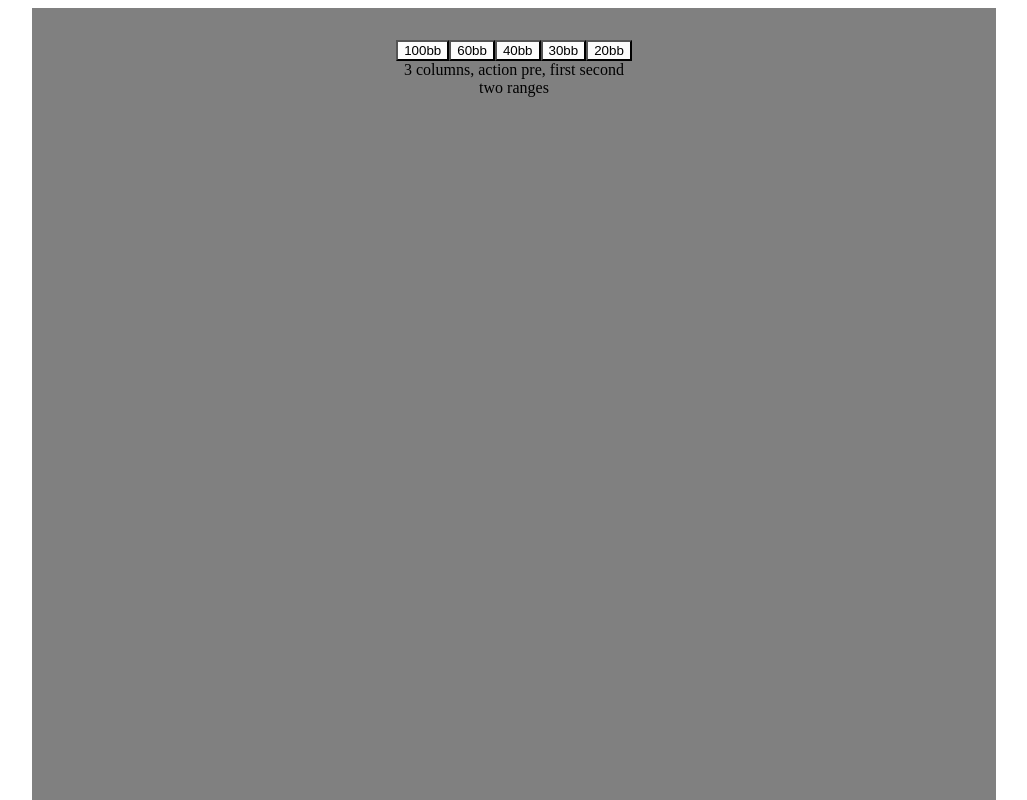
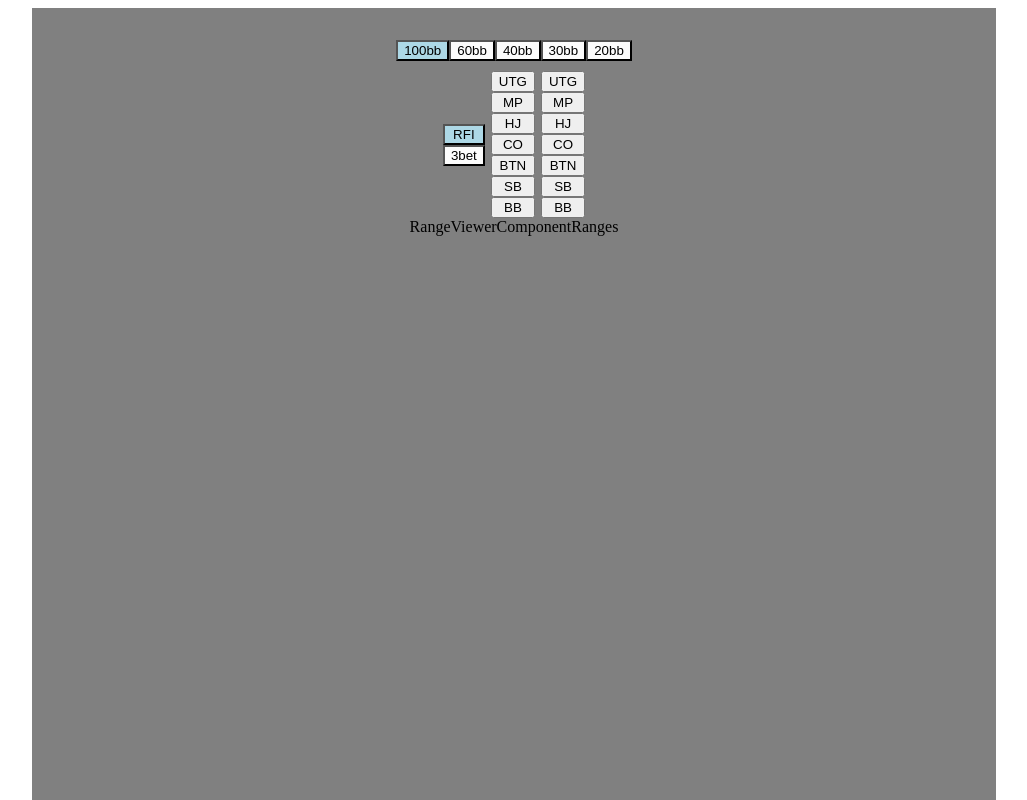
Before and after one commit to perez1187/jakacoachingMVP, a React (Vite) app in the folder jakacoachingMVP/: page /mvpversion1 in a window 1280 px wide. Shown: the top 800 px of the page, without its empty margins (126-1153 px from the left). Built offline with nearby package versions, Linux system fonts and the light colour scheme.

Commit message:
adding context

```diff
--- a/jakacoachingMVP/src/App.css
+++ b/jakacoachingMVP/src/App.css
@@ -1,8 +1,8 @@
-#root {
-  /* width: 900px;
-  height: 1000px; */
-  /* margin: 0 auto;
+/* .root{
+  width: 900px;
+  height: 1000px;
+  margin: 0 auto;
   padding: 2rem;
   text-align: center;
-  background-color: gray; */
-}
+  background-color: gray;
+} */
--- a/jakacoachingMVP/src/components/RangeViewerComponent/RangeViewerComponent.css
+++ b/jakacoachingMVP/src/components/RangeViewerComponent/RangeViewerComponent.css
@@ -1,12 +1,8 @@
 .RangeViewerComponentbox{
-    width: 900px;
+    /* width: 900px;
     height: 1000px;
     margin: 0 auto;
     padding: 2rem;
-    text-align: center;
-    background-color: gray;
+    text-align: center; */
+    /* background-color: gray; */
 }
-
-.ActiveBBButton {
-    color: blue;
-}
--- a/jakacoachingMVP/src/components/RangeViewerComponent/RangeViewerComponent.jsx
+++ b/jakacoachingMVP/src/components/RangeViewerComponent/RangeViewerComponentBB.jsx
@@ -1,7 +1,10 @@
-import React, {useState, useEffect} from 'react'
+import React, {useState, useEffect, useContext} from 'react'
 
 // css
 import './RangeViewerComponent.css'
+
+// context
+import RangeViewerContext from '../../contexts/RangeViewerContext'
 
 function RangeViewerComponent() {
 
@@ -9,19 +12,19 @@ function RangeViewerComponent() {
     const [toggle, setToggle] = useState(false)
 
     // big blinds state
-    const [BB100, setBB100] = useState(false)
+    const {BB100, setBB100} = useContext(RangeViewerContext)
     const [BB100Style, setBBStyle] = useState('#FCFCFC')
 
-    const [BB60, setBB60] = useState(false)
+    const {BB60, setBB60} = useContext(RangeViewerContext)
     const [BB60Style, setBB60Style] = useState('#FCFCFC')
 
-    const [BB40, setBB40] = useState(false)
+    const {BB40, setBB40} = useContext(RangeViewerContext)
     const [BB40Style, setBB40Style] = useState('#FCFCFC')
 
-    const [BB30, setBB30] = useState(false)
+    const {BB30, setBB30} = useContext(RangeViewerContext)
     const [BB30Style, setBB30Style] = useState('#FCFCFC')
 
-    const [BB20, setBB20] = useState(false)
+    const {BB20, setBB20} = useContext(RangeViewerContext)
     const [BB20Style, setBB20Style] = useState('#FCFCFC')
 
     // use effect for changing states, activates by toggle
@@ -94,7 +97,7 @@ function RangeViewerComponent() {
             setBB30(false)
             setBB20(true)
         }
-        setToggle(current => !current);
+        setToggle(current => !current); // switch toggle
     }
 
   return (
@@ -106,8 +109,8 @@ function RangeViewerComponent() {
             <button onClick={()=> ChangeActiveBB(30)} style={{backgroundColor: BB30Style}}> 30bb </button>
             <button onClick={()=> ChangeActiveBB(20)} style={{backgroundColor: BB20Style}}> 20bb </button>
         </div>
-        <div> 3 columns, action pre, first second</div>
-        <div> two ranges</div>
+
+
 
     </div> // RangeViewerComponentbox
   )
--- /dev/null
+++ b/jakacoachingMVP/src/components/RangeViewerComponentPreflop/RangeViewerComponentPreflop.css
@@ -0,0 +1,23 @@
+.RangeViewerComponentPreflopAction{
+    display: flex;
+    flex-direction: row;
+    align-items: center;
+    justify-content: center;
+    margin-top: 10px;
+}
+
+.RangeViewerComponentPreflopActionAction {
+    display: flex;
+    flex-direction: column;
+
+    margin-left: 3px;
+    margin-right: 3px;
+}
+
+.RangeViewerComponentPreflopActionPlayer {
+    display: flex;
+    flex-direction: column;
+
+    margin-left: 3px;
+    margin-right: 3px;
+}
--- /dev/null
+++ b/jakacoachingMVP/src/components/RangeViewerComponentPreflop/RangeViewerComponentPreflop.jsx
@@ -0,0 +1,83 @@
+import React, {useState, useEffect, useContext} from 'react'
+
+// css
+import  './RangeViewerComponentPreflop.css'
+
+// context
+import RangeViewerContext from '../../contexts/RangeViewerContext'
+
+function RangeViewerComponentPreflop() {
+
+    // toggle
+    const [toggle, setToggle] = useState(false)
+
+    // preflop action states
+    const {raiseFirstIn, setRaiseFirstIn} = useContext(RangeViewerContext)
+    const [raiseFirstInStyle, setraiseFirstInStyle] = useState('#FCFCFC')
+
+    const {_3bet, set_3bet} = useContext(RangeViewerContext)
+    const [_3betStyle, set_3betStyle] = useState('#FCFCFC')
+
+    // use effect for changing states, activates by toggle
+    useEffect(()=> {
+
+        if (raiseFirstIn) {
+            setraiseFirstInStyle('lightblue')
+        }else {
+            setraiseFirstInStyle('#FCFCFC')
+        }
+        if (_3bet) {
+            set_3betStyle('lightblue')
+        }else {
+            set_3betStyle('#FCFCFC')
+        }
+
+    },[toggle])
+
+    // on click function after clicking big blinds buttons
+    function ChangePreflopAction(action){
+        // action 1 = rfi
+        // action 2 = 3b
+
+        if (action === 1) {
+            setRaiseFirstIn(true)
+            set_3bet(false)
+        }
+        if (action === 2) {
+            setRaiseFirstIn(false)
+            set_3bet(true)
+        }
+
+        setToggle(current => !current); // switch toggle
+    }
+
+
+  return (
+    <div className='RangeViewerComponentPreflopAction'>
+        <div className='RangeViewerComponentPreflopActionAction'>
+            <button onClick={()=> ChangePreflopAction(1)} style={{backgroundColor: raiseFirstInStyle}}> RFI </button>
+            <button onClick={()=> ChangePreflopAction(2)} style={{backgroundColor: _3betStyle}}> 3bet </button>
+        </div>
+        <div className='RangeViewerComponentPreflopActionPlayer'>
+            <button>UTG</button>
+            <button>MP</button>
+            <button>HJ</button>
+            <button>CO</button>
+            <button>BTN</button>
+            <button>SB</button>
+            <button>BB</button>
+        </div>
+        <div className='RangeViewerComponentPreflopActionPlayer'>
+            <button>UTG</button>
+            <button>MP</button>
+            <button>HJ</button>
+            <button>CO</button>
+            <button>BTN</button>
+            <button>SB</button>
+            <button>BB</button>
+        </div>
+    </div>
+  )
+}
+
+export default RangeViewerComponentPreflop
--- /dev/null
+++ b/jakacoachingMVP/src/components/RangeViewerComponentRanges/RangeViewerComponentRanges.jsx
@@ -0,0 +1,9 @@
+import React from 'react'
+
+function RangeViewerComponentRanges() {
+  return (
+    <div>RangeViewerComponentRanges</div>
+  )
+}
+
+export default RangeViewerComponentRanges
--- /dev/null
+++ b/jakacoachingMVP/src/contexts/RangeViewerContext.jsx
@@ -0,0 +1,34 @@
+import { createContext, useState } from "react";
+
+const RangeViewerContext = createContext()
+
+export function RangeViewerContextProvider({children}){
+
+    // efective stack size context
+    const [BB100, setBB100] = useState(true)
+    const [BB60, setBB60] = useState(false)
+    const [BB40, setBB40] = useState(false)
+    const [BB30, setBB30] = useState(false)
+    const [BB20, setBB20] = useState(false)
+
+    // action preflop
+    const [raiseFirstIn, setRaiseFirstIn] = useState(true)
+    const [_3bet, set_3bet] = useState(false)
+
+    return(
+        <RangeViewerContext.Provider value={{
+            BB100, setBB100,
+            BB60, setBB60,
+            BB40, setBB40,
+            BB30, setBB30,
+            BB20, setBB20,
+            raiseFirstIn, setRaiseFirstIn,
+            _3bet, set_3bet
+
+        }}>
+            {children}
+        </RangeViewerContext.Provider>
+    )
+}
+
+export default RangeViewerContext
--- /dev/null
+++ b/jakacoachingMVP/src/pages/MVPVersion1.css
@@ -0,0 +1,9 @@
+.ver1AppBox{
+    width: 900px;
+    height: 1000px;
+    margin: 0 auto;
+    padding: 2rem;
+    text-align: center;
+    background-color: gray;
+
+}
--- a/jakacoachingMVP/src/pages/MVPVersion1.jsx
+++ b/jakacoachingMVP/src/pages/MVPVersion1.jsx
@@ -1,9 +1,17 @@
 import React from 'react'
-import RangeViewerComponent from '../components/RangeViewerComponent/RangeViewerComponent'
+import RangeViewerComponent from '../components/RangeViewerComponent/RangeViewerComponentBB'
+import RangeViewerComponentPreflop from '../components/RangeViewerComponentPreflop/RangeViewerComponentPreflop'
+import RangeViewerComponentRanges from '../components/RangeViewerComponentRanges/RangeViewerComponentRanges'
+
+import './MVPVersion1.css'
 
 function MVPVersion1() {
   return (
-    <div> <RangeViewerComponent/> </div>
+    <div className='ver1AppBox'>
+      <RangeViewerComponent/>
+      <RangeViewerComponentPreflop/>
+      <RangeViewerComponentRanges/>
+    </div>
   )
 }
 
```
Also changed, not shown: jakacoachingMVP/src/App.jsx (+7 -0 lines).
